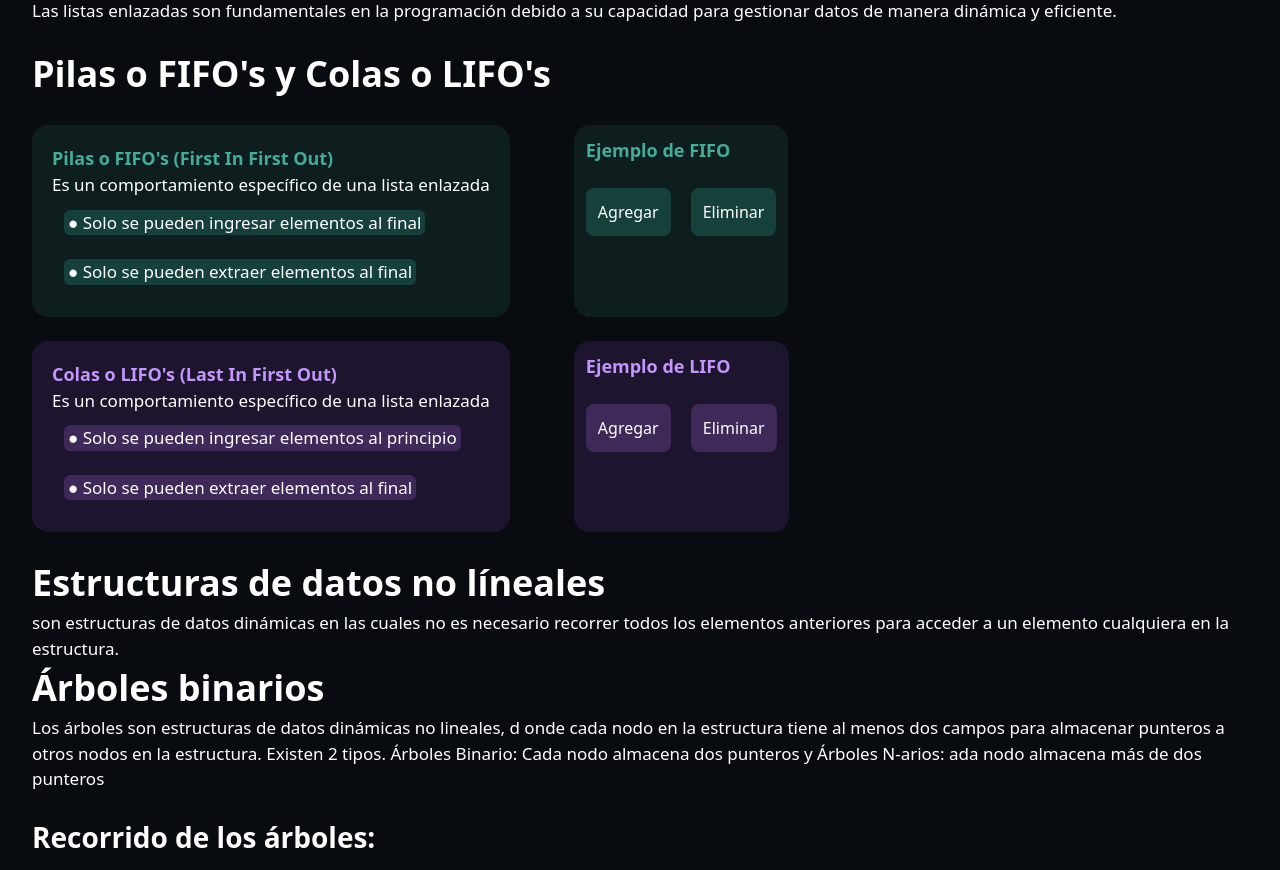
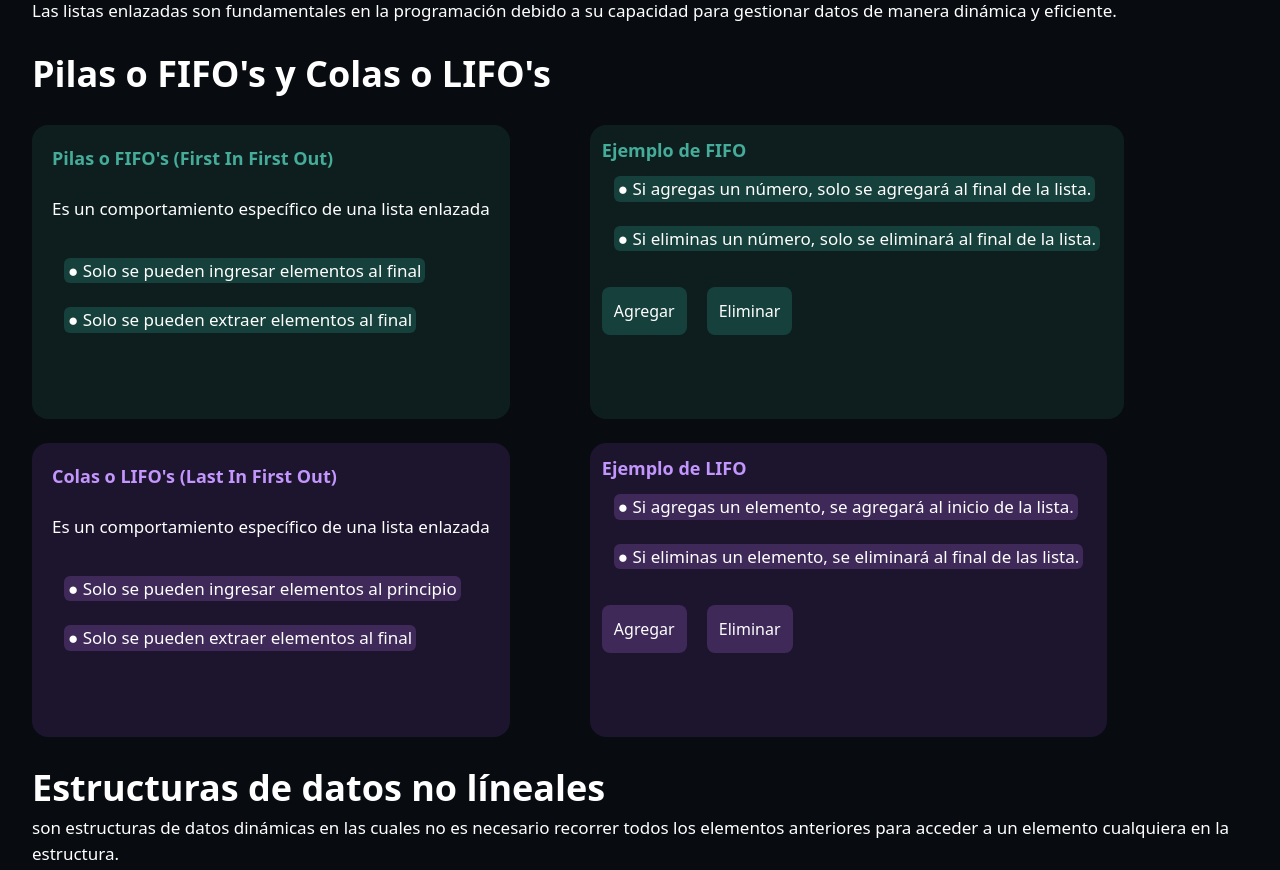
Before and after one commit to KevinLatino/Peritazgo-Website, a React (Vite) app: page /Estructuras-de-datos in a window 1280 px wide. Shown: the part 2400-3270 px from the top of the page. Built offline with nearby package versions, Linux system fonts and the light colour scheme.

Commit message:
Cambio de estilos y explicación de FIFO y LIFO

```diff
--- a/src/Articles/DataStructureScreen.jsx
+++ b/src/Articles/DataStructureScreen.jsx
@@ -278,38 +278,42 @@ console.log(animal.especie)
 
                 <Space />
 
-                <div className='flex gap-16'>
+                <div className='flex gap-20'>
                     <GreenSection>
                         <GreenTitle>
                             Pilas o FIFO's (First In First Out)
                         </GreenTitle>
+                        <Space />
                         <Paragraph>
                             Es un comportamiento específico de una lista enlazada
                         </Paragraph>
+                        <Space/>
                         <Element>
                             <GreenWordSection>● Solo se pueden ingresar elementos al final</GreenWordSection>
                         </Element>
                         <Element>
                             <GreenWordSection>● Solo se pueden extraer elementos al final</GreenWordSection>
                         </Element>
-
                     </GreenSection>
 
                     <GreenSectionLine>
                         <FiFoExample />
+                        <Space />
                     </GreenSectionLine>
                 </div>
 
                 <Space />
 
-                <div className='flex gap-16'>
+                <div className='flex gap-20'>
                     <PurpleSection>
                         <PurpleTitle>
                             Colas o LIFO's (Last In First Out)
                         </PurpleTitle>
+                        <Space />
                         <Paragraph>
                             Es un comportamiento específico de una lista enlazada
                         </Paragraph>
+                        <Space />
                         <Element>
                             <PurpleWordSection>● Solo se pueden ingresar elementos al principio</PurpleWordSection>
                         </Element>
@@ -320,6 +324,7 @@ console.log(animal.especie)
 
                     <PurpleSectionLine>
                         <LiFoExample />
+                        <Space />
                     </PurpleSectionLine>
                 </div>
 
--- a/src/Components/FiFoExample.jsx
+++ b/src/Components/FiFoExample.jsx
@@ -1,10 +1,12 @@
 import React, { useState } from 'react'
 import {
     GreenTitle,
-    Space
+    Space,
+    Element
 } from './PageTextsComponent';
 import { motion } from 'framer-motion';
 import 'animate.css'
+import { GreenWordSection } from './SectionsComponent';
 
 const FiFoExample = () => {
 
@@ -29,8 +31,15 @@ const FiFoExample = () => {
                 Ejemplo de FIFO
             </GreenTitle>
 
+            <Element>
+                <GreenWordSection>● Si agregas un número, solo se agregará al final de la lista.</GreenWordSection>
+            </Element>
+
+            <Element>
+                <GreenWordSection>● Si eliminas un número, solo se eliminará al final de la lista. </GreenWordSection>
+            </Element>
+
             <Space />
-
             <div className='flex gap-5'>
                 <motion.button
                     whileHover={{ scale: 1.1 }}
@@ -48,11 +57,12 @@ const FiFoExample = () => {
                     Eliminar
                 </motion.button>
             </div>
+            <Space/>
             <Space />
             {
                 number.map((number) => (
 
-                    <span className='animate__animated animate__rollIn mr-2 bg-green_section text-white text-5 p-3 rounded-lg'>
+                    <span className='animate__animated animate__rollIn text-[17px] font-bold mr-4 bg-green_section text-white text-5 p-4 rounded-lg'>
                         {number}
                     </span>
                 ))
--- a/src/Components/LiFoExample.jsx
+++ b/src/Components/LiFoExample.jsx
@@ -1,10 +1,12 @@
 import React, { useState } from 'react';
 import {
     PurpleTitle,
-    Space
+    Space,
+    Element
 } from './PageTextsComponent';
 import { motion } from 'framer-motion';
 import 'animate.css'
+import { PurpleWordSection } from './SectionsComponent';
 
 
 
@@ -33,6 +35,12 @@ const LiFoExample = () => {
             <PurpleTitle>
                 Ejemplo de LIFO
             </PurpleTitle>
+            <Element>
+                <PurpleWordSection>● Si agregas un elemento, se agregará al inicio de la lista.</PurpleWordSection>
+            </Element>
+            <Element>
+                <PurpleWordSection>● Si eliminas un elemento, se eliminará al final de las lista.</PurpleWordSection>
+            </Element>
             <Space />
             <div className='flex gap-2'>
                 <motion.button
@@ -53,9 +61,10 @@ const LiFoExample = () => {
                 </motion.button>
             </div>
             <Space />
+            <Space />
             {
                 stack.map((number) => (
-                    <span key={number} className='animate__animated animate__rollIn mr-2 bg-purple_section text-white text-5 p-3 rounded-lg'>
+                    <span key={number} className='animate__animated animate__rollIn text-[17px] font-bold mr-4 bg-purple_section text-white text-5 p-4 rounded-lg'>
                         {number}
                     </span>
                 ))
```
